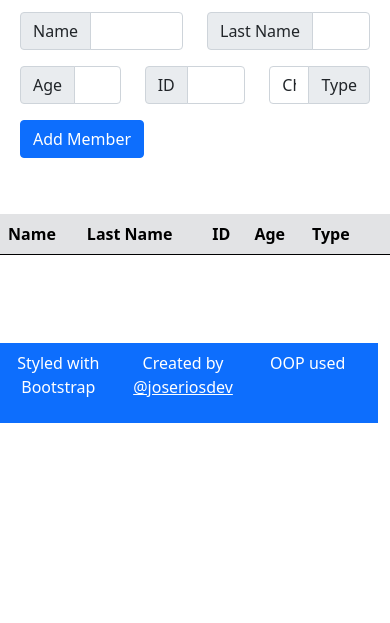
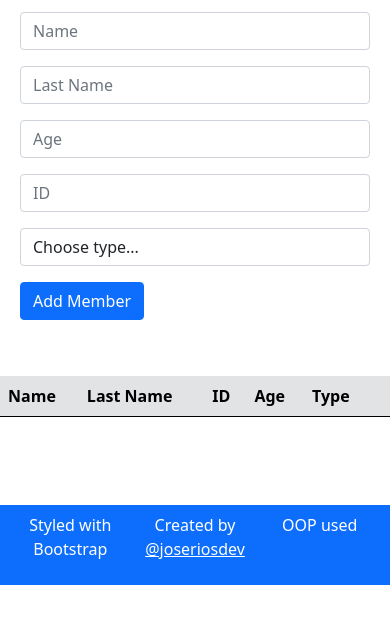
Before and after one commit to joseriosdev/tolkien-list, a plain HTML site: page index.html in a window 390 px wide. Shown: the part 61-684 px from the top of the page. Drawn offline with nearby package versions, Linux system fonts and the light colour scheme.

Commit message:
responsive added with bootstrap and form labels deleted

```diff
--- a/index.html
+++ b/index.html
@@ -14,34 +14,30 @@
       <h1 class="display-one text-center text-primary bg-alert mt-4 mb-2">J.R.R. Tolkien's Club</h1>
       <form id="form" class="p-2 mb-5">
         <div class="row">
-          <div class="input-group input-group-md mb-3 col">
-            <label for="name" class="input-group-text">Name</label>
-            <input type="text" class="form-control" id="name">
+          <div class="mb-3 col-md-6 col-12">
+            <input type="text" class="form-control" id="name" placeholder="Name">
           </div>
-          <div class="input-group input-group-md mb-3 col">
-            <label for="last-name" class="input-group-text">Last Name</label>
-            <input type="text" class="form-control" id="last-name">
+          <div class="mb-3 col-md-6 col-12">
+            <input type="text" class="form-control" id="last-name" placeholder="Last Name">
           </div>
         </div>
         <div class="row">
-          <div class="input-group input-group-md mb-3 col">
-            <label for="age" class="input-group-text">Age</label>
-            <input type="number" class="form-control" id="age">
+          <div class="input-group-md mb-3 col-12 col-md-4">
+            <input type="number" class="form-control" id="age" placeholder="Age">
           </div>
-          <div class="input-group input-group-md mb-3 col">
-            <label for="id" class="input-group-text">ID</label>
-            <input type="number" class="form-control" id="id">
+          <div class="input-group-md mb-3 col-12 col-md-4">
+            <input type="number" class="form-control" id="id" placeholder="ID">
           </div>
-          <div class="input-group input-group-md mb-3 col">
+          <div class=" mb-3 col-12 col-md-4">
             <select type="text" class="form-control" id="folk-type">
-              <option selected>Choose...</option>
+              <option value="">Choose type...</option>
               <option value="human">Human</option>
               <option value="elf">Elf</option>
               <option value="dwarf">Dwarf</option>
               <option value="hobbit">Hobbit</option>
               <option value="orc">Orc</option>
             </select>
-            <label for="type" class="input-group-text">Type</label>
+
           </div>
         </div>
         <div class="input-group">
@@ -65,7 +61,7 @@
       </table>
     </section>
   </main>
-  <footer class="footer container-fluid bg-primary text-white row mt-5 text-center p-2">
+  <footer class="footer container-fluid bg-primary text-white d-flex mt-5 text-center p-2">
     <p class="col">Styled with Bootstrap</p>
     <p class="col">Created by <a href="https://github.com/joseriosdev" class="text-white">&#64;joseriosdev</a></p>
     <p class="col">OOP used</p>
```
